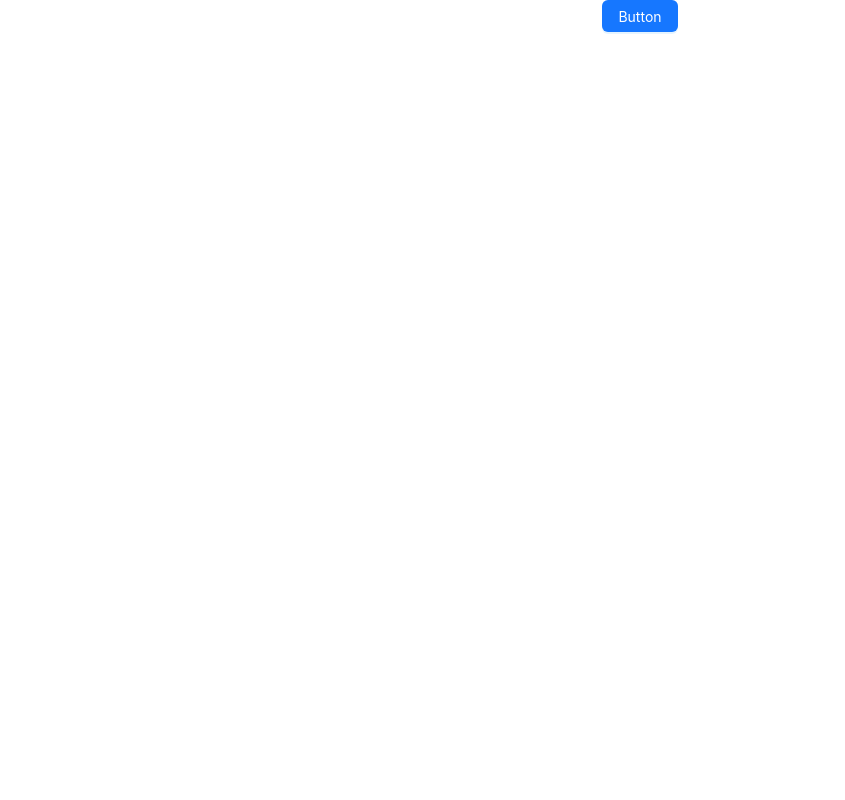
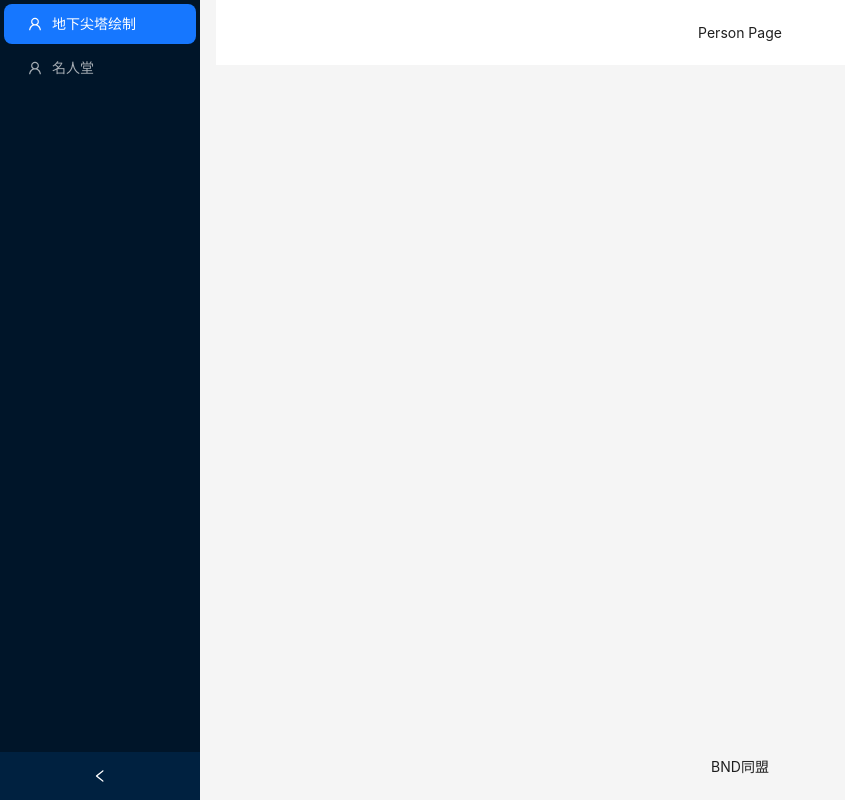
Before and after one commit to HeathWang/draw-underworld-map, a React (Create React App) app in the folder draw-map/: page /person in a window 1280 px wide. Shown: the whole page, without its empty margins (0-845 px from the left). Built offline with nearby package versions, Linux system fonts and the light colour scheme.

Commit message:
基础布局框架

```diff
--- a/draw-map/package.json
+++ b/draw-map/package.json
@@ -13,6 +13,7 @@
     "antd": "^5.10.2",
     "react": "^18.2.0",
     "react-dom": "^18.2.0",
+    "react-router-dom": "^6.17.0",
     "react-scripts": "5.0.1",
     "typescript": "^4.9.5",
     "web-vitals": "^2.1.4"
--- a/draw-map/src/App.tsx
+++ b/draw-map/src/App.tsx
@@ -1,11 +1,51 @@
 import React from 'react';
-import './App.css';
-import {Button} from "antd";
+import {UserOutlined,} from '@ant-design/icons';
+import {Layout, Menu, theme} from 'antd';
+import {Link, useLocation, useNavigate} from 'react-router-dom';
+import AppRoutes from "./router/AppRoutes";
+import MenuItem from "antd/lib/menu/MenuItem";
 
-const App: React.FC = () => (
-  <div className="App">
-    <Button type="primary">Button</Button>
-  </div>
-);
+const {Header, Content, Footer, Sider} = Layout;
+
+const App: React.FC = () => {
+    const {
+        token: {colorBgContainer},
+    } = theme.useToken();
+
+    const [collapsed, setCollapsed] = React.useState(false);
+    const location = useLocation();
+    const navigator = useNavigate();
+
+    return (
+        <Layout hasSider style={{ minHeight: '100vh' }}>
+            <Sider
+                collapsible
+                collapsed={collapsed}
+                onCollapse={setCollapsed}
+            >
+                <div className="demo-logo-vertical"/>
+                <Menu theme="dark" mode="inline" defaultSelectedKeys={['2']}>
+                    <MenuItem key={"2"} icon={<UserOutlined/>} title={"地下尖塔"}>
+                        <Link to="/undermap">地下尖塔绘制</Link>
+                    </MenuItem>
+                    <MenuItem key={"1"} icon={<UserOutlined/>} title={"名人堂"}>
+                        <Link to="/person">名人堂</Link>
+                    </MenuItem>
+                </Menu>
+            </Sider>
+
+            <Layout >
+
+                <Content style={{ margin: '0 16px' }}>
+                    <div style={{padding: 24, textAlign: 'center', background: colorBgContainer}}>
+                        <AppRoutes></AppRoutes>
+                    </div>
+                </Content>
+                <Footer style={{textAlign: 'center'}}>BND同盟</Footer>
+            </Layout>
+        </Layout>
+
+    );
+};
 
 export default App;
--- a/draw-map/src/index.tsx
+++ b/draw-map/src/index.tsx
@@ -3,13 +3,17 @@ import ReactDOM from 'react-dom/client';
 import './index.css';
 import App from './App';
 import reportWebVitals from './reportWebVitals';
+import {BrowserRouter} from "react-router-dom";
 
 const root = ReactDOM.createRoot(
   document.getElementById('root') as HTMLElement
 );
 root.render(
   <React.StrictMode>
-    <App />
+      <BrowserRouter>
+          <App />
+      </BrowserRouter>
+
   </React.StrictMode>
 );
 
--- /dev/null
+++ b/draw-map/src/pages/map/index.tsx
@@ -0,0 +1,10 @@
+import React from "react";
+
+
+const MapPage: React.FC = () => {
+    return (
+        <div>Map Page</div>
+    );
+};
+
+export default MapPage;
--- /dev/null
+++ b/draw-map/src/pages/person/index.tsx
@@ -0,0 +1,9 @@
+import React from "react";
+
+const PersonPage: React.FC = () => {
+    return (
+        <div>Person Page</div>
+    );
+};
+
+export default PersonPage;
--- /dev/null
+++ b/draw-map/src/router/AppRoutes.tsx
@@ -0,0 +1,18 @@
+
+// AppRoutes.js
+import { Route, Routes } from 'react-router-dom';
+
+import MapPage from "../pages/map";
+import PersonPage from "../pages/person";
+
+function AppRoutes() {
+    return (
+        <Routes>
+
+            <Route path="/undermap" element={<MapPage />} />
+            <Route path="/person" element={<PersonPage />} />
+        </Routes>
+    );
+}
+
+export default AppRoutes;
```
Also changed, not shown: draw-map/src/pages/map/styles.css (added), draw-map/src/pages/person/style.css (added).
